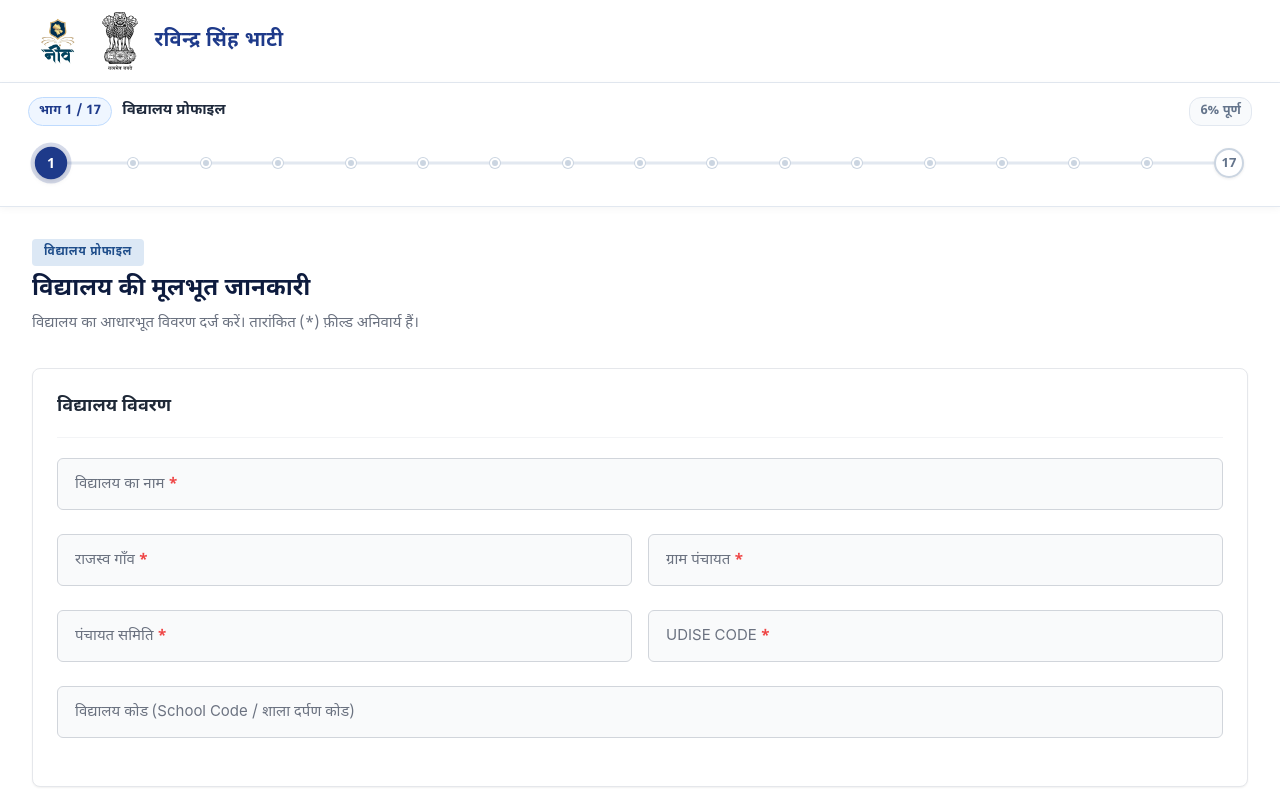
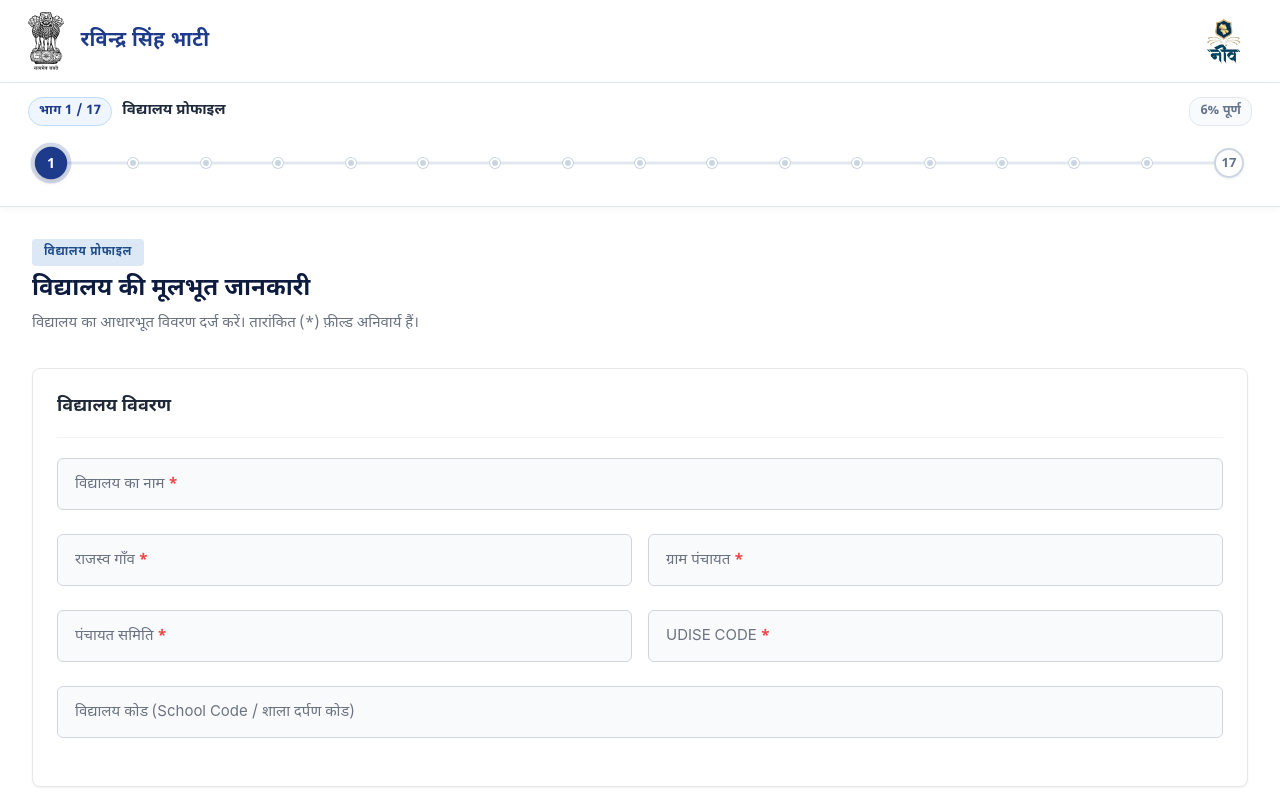
Before and after one commit to rony4543/RSB-CROWN, a React (Vite) app in the folder client/: page /survey/new in a window 1280 px wide. Shown: the top 800 px of the page. Built offline with nearby package versions, Linux system fonts and the light colour scheme; no server answers.

Commit message:
Move Neev logo to the right side of the header

```diff
--- a/client/src/components/common/Header.css
+++ b/client/src/components/common/Header.css
@@ -1,7 +1,7 @@
 .custom-top-header {
   display: flex;
   align-items: center;
-  justify-content: flex-start;
+  justify-content: space-between;
   padding: 12px 28px;
   background-color: #ffffff;
   border-bottom: 1px solid #e2e8f0;
@@ -12,6 +12,11 @@
   display: flex;
   align-items: center;
   gap: 16px;
+}
+
+.header-right {
+  display: flex;
+  align-items: center;
 }
 
 .header-logo {
--- a/client/src/components/common/Header.jsx
+++ b/client/src/components/common/Header.jsx
@@ -7,9 +7,11 @@
   return (
     <header className="custom-top-header">
       <div className="header-left">
-        <img src={neevLogo} alt="Neev" className="header-logo neev-logo" />
         <img src={emblem} alt="भारत का राजचिह्न" className="header-logo" />
         <h1 className="header-title">रविन्द्र सिंह भाटी</h1>
+      </div>
+      <div className="header-right">
+        <img src={neevLogo} alt="Neev" className="header-logo neev-logo" />
       </div>
     </header>
   );
```
